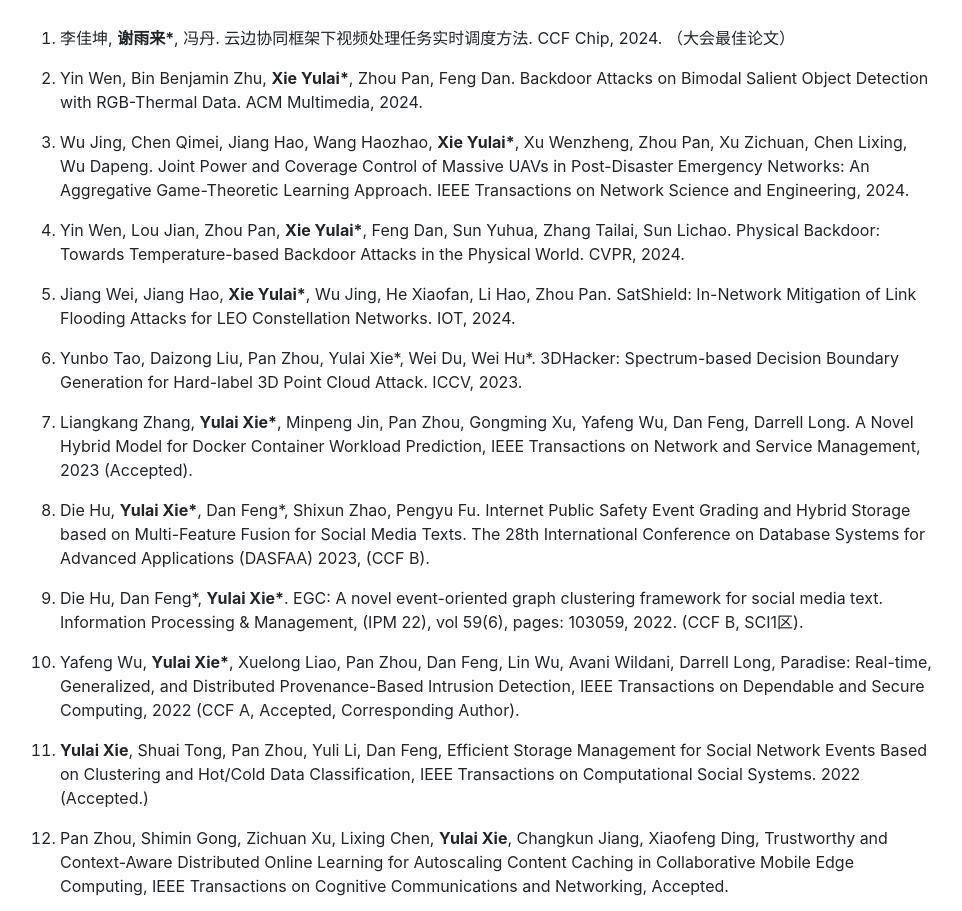
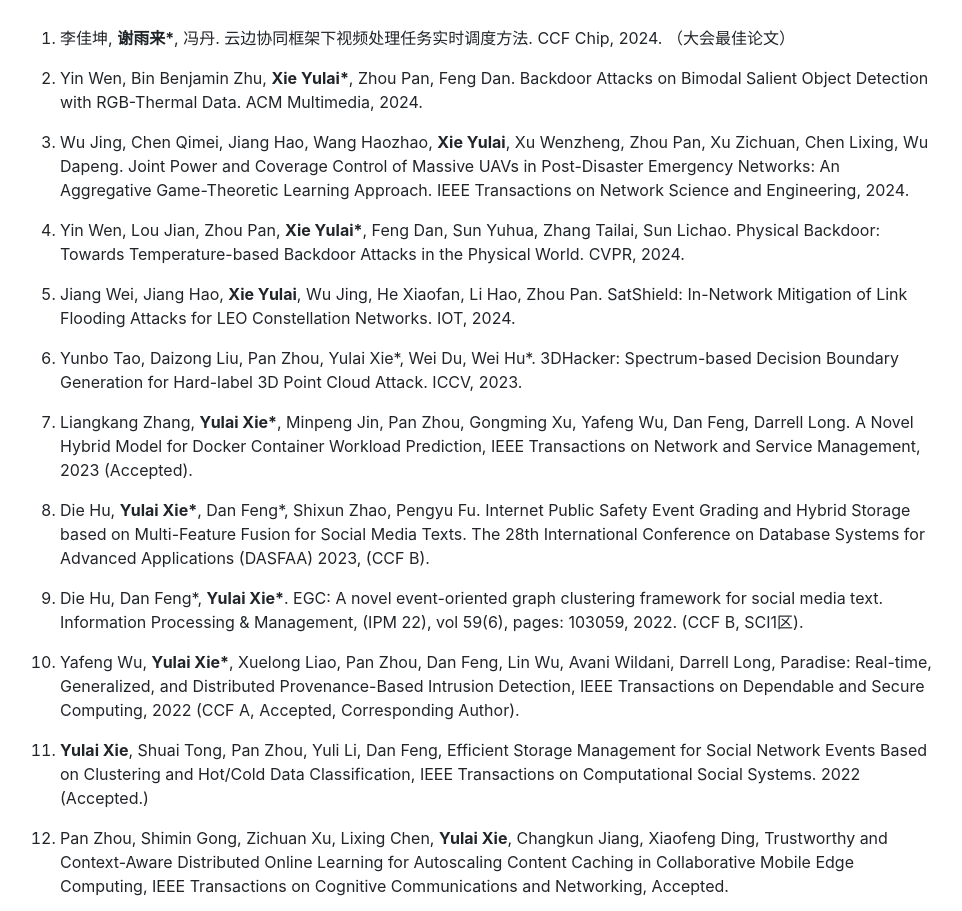
Before and after one commit to yulaixie/yulaixie.github.io, a website with bundled scripts: page index.html in a window 1280 px wide. Shown: the part 3020-3931 px from the top of the page, without its empty margins (300-1262 px from the left). Built offline with nearby package versions, Linux system fonts and the light colour scheme; files whose address does not match are found by name; a web font is replaced by a local one.

Commit message:
Update index.html

```diff
--- a/index.html
+++ b/index.html
@@ -329,7 +329,7 @@
 
 
                     <li>
-                        <p>Wu Jing, Chen Qimei, Jiang Hao, Wang Haozhao, <strong>Xie Yulai*</strong>, Xu Wenzheng, Zhou Pan, Xu Zichuan, Chen Lixing, Wu Dapeng.
+                        <p>Wu Jing, Chen Qimei, Jiang Hao, Wang Haozhao, <strong>Xie Yulai</strong>, Xu Wenzheng, Zhou Pan, Xu Zichuan, Chen Lixing, Wu Dapeng.
                             Joint Power and Coverage Control of Massive UAVs in Post-Disaster Emergency Networks: An Aggregative Game-Theoretic Learning Approach. IEEE Transactions on Network Science and Engineering, 2024.</p>
                     </li>
 
@@ -341,7 +341,7 @@
                     </li>
 
                       <li>
-                        <p>Jiang Wei,  Jiang Hao, <strong>Xie Yulai*</strong>, Wu Jing, He Xiaofan, Li Hao,  Zhou Pan. SatShield: In-Network
+                        <p>Jiang Wei,  Jiang Hao, <strong>Xie Yulai</strong>, Wu Jing, He Xiaofan, Li Hao,  Zhou Pan. SatShield: In-Network
                           Mitigation of Link Flooding Attacks for LEO Constellation Networks. IOT, 2024.</p>
 
                       </li>
```
